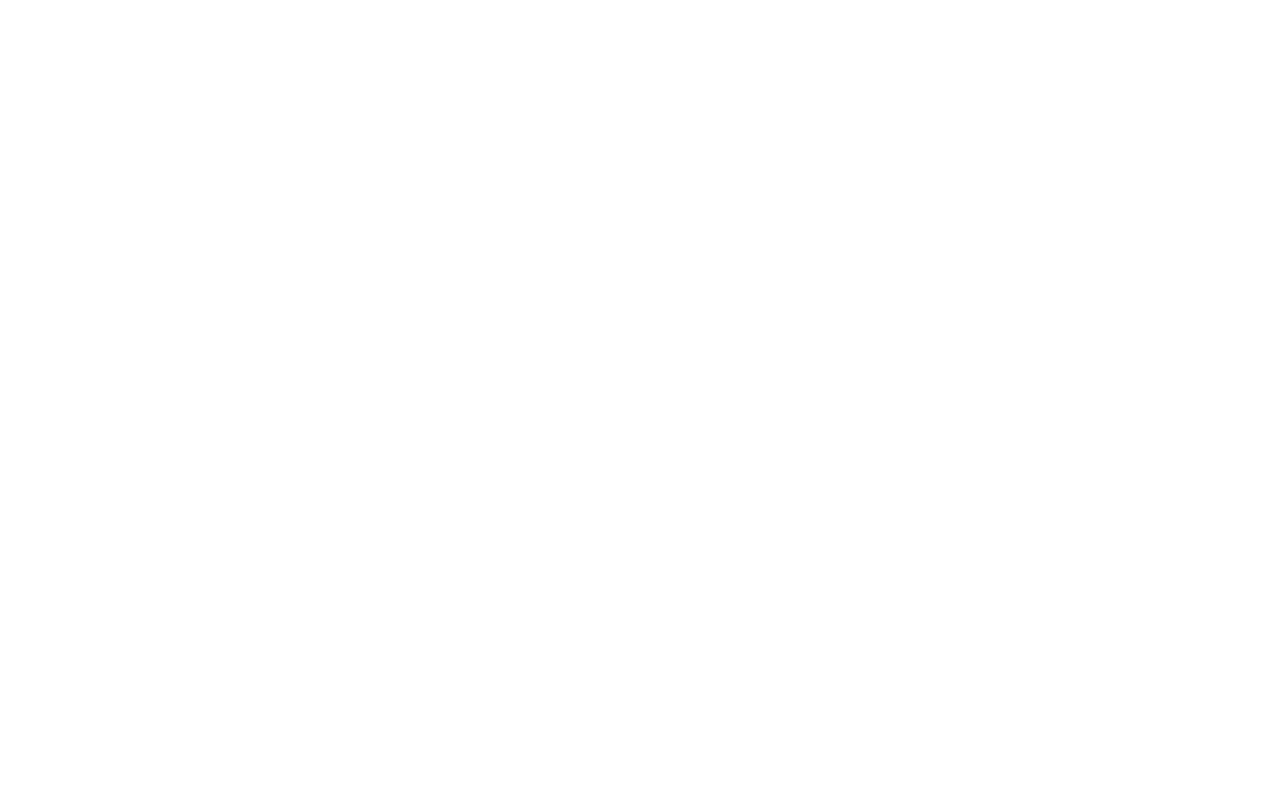
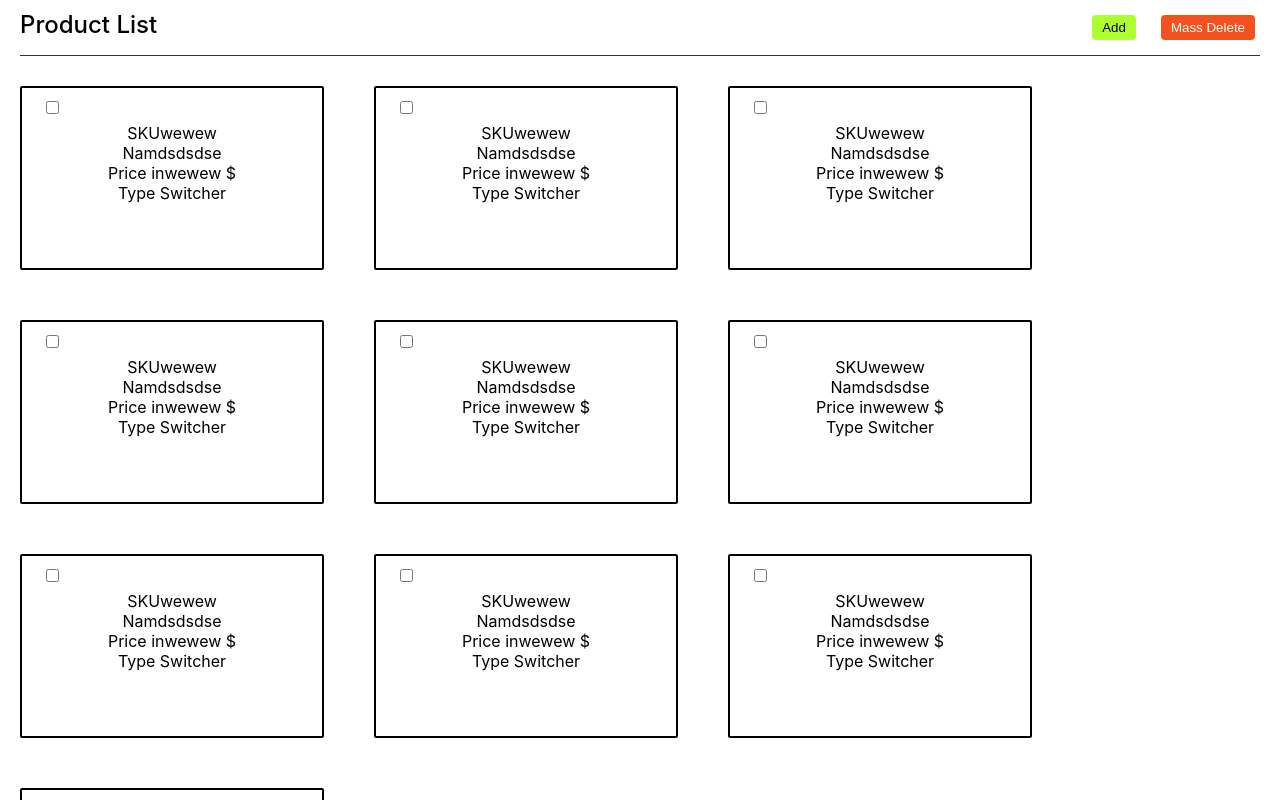
Before and after one commit to Sagar-Kap/php-react-app, a React (Create React App) app: page / in a window 1280 px wide. Shown: the top 800 px of the page. Built offline with nearby package versions, Linux system fonts and the light colour scheme.

Commit message:
🚧 Added the HTML and CSS skeletal structure

```diff
--- a/src/App.jsx
+++ b/src/App.jsx
@@ -1,12 +1,19 @@
-import logo from './logo.svg';
-
+import { BrowserRouter, Routes, Route, Link } from 'react-router-dom';
+import "./App.scss"
+import Footer from './components/Footer';
+import ProductList from './components/ProductList';
+import AddProduct from './components/AddProduct';
 
 function App() {
   return (
     <div className="App">
-      <header className="App-header">
-
-      </header>
+        <BrowserRouter>
+          <Routes>
+            <Route index element={< ProductList />}/>
+            <Route path="add-product" element={< AddProduct />} />
+          </Routes>
+        </BrowserRouter>
+        <Footer/>
     </div>
   );
 }
--- /dev/null
+++ b/src/App.scss
@@ -0,0 +1,15 @@
+a {
+    text-decoration: none;
+}
+
+.App {
+    margin: 0px 10px 0px 10px;
+    display: flex;
+  min-height: 100vh;
+  flex-direction: column;
+  justify-content: flex-start;
+}
+
+body {
+    margin: 10px;
+}
--- /dev/null
+++ b/src/Styles/AddProduct.scss
@@ -0,0 +1,12 @@
+label {
+    font-weight: 500;
+}
+
+table {
+    border-spacing: 10px;
+
+}
+
+th {
+    text-align: start;
+}
--- /dev/null
+++ b/src/Styles/Footer.scss
@@ -0,0 +1,9 @@
+.footer {
+    display: flex;
+    justify-content: center;
+    margin-top: auto;
+    bottom: 0;
+    width: 100%;
+    height: 60px;
+    padding-top: 40px;
+}
--- a/src/Styles/NavBar.scss
+++ b/src/Styles/NavBar.scss
@@ -0,0 +1,66 @@
+.nav {
+    display: flex;
+    justify-content: space-between;
+    margin-bottom: 30px;
+    padding-bottom: 10px;
+    border-bottom: 1px solid #333333;
+}
+
+.buttons {
+    display: flex;
+    gap: 15px;
+
+}
+
+.nav-anchor {
+    font-weight:500;
+    font-size:x-large;
+}
+
+button {
+    border-radius: 4px;
+    background-color: #f4511e;
+    border: none;
+    color: #FFFFFF;
+    text-align: center;
+    padding: 5px 10px 5px 10px;
+
+    transition: all 0.5s;
+    cursor: pointer;
+    margin: 5px;
+  }
+
+  button span {
+    cursor: pointer;
+    display: inline-block;
+    position: relative;
+    transition: 0.5s;
+  }
+
+  button span:after {
+    content: '\00bb';
+    position: absolute;
+    opacity: 0;
+    top: 0;
+    right: -20px;
+    transition: 0.5s;
+  }
+
+  button:hover span {
+    padding-right: 25px;
+  }
+
+  button:hover span:after {
+    opacity: 1;
+    right: 0;
+  }
+
+  button:active {
+    background-color: #152215;
+  }
+
+
+  .add{
+    background-color: greenyellow;
+    color: #000000;
+  }
--- /dev/null
+++ b/src/Styles/Product.scss
@@ -0,0 +1,21 @@
+.product {
+    border: 2px solid black;
+    width: 300px;
+    height: 180px;
+    border-radius: 2px;
+}
+
+ul {
+    list-style: none;
+    padding-left: 0px;
+    margin-top: 0;
+    margin-bottom: 0;
+}
+
+.list{
+    text-align: center;
+}
+
+.select {
+    margin: 10px 10px 5px 20px;
+}
--- /dev/null
+++ b/src/Styles/ProductList.scss
@@ -0,0 +1,5 @@
+.display{
+    display: flex;
+    flex-wrap: wrap;
+    gap: 50px;
+}
--- a/src/components/AddProduct.jsx
+++ b/src/components/AddProduct.jsx
@@ -0,0 +1,50 @@
+import React from 'react'
+import NavBar from './NavBar'
+import "../Styles/AddProduct.scss"
+
+function AddProduct() {
+  return (
+    <div className='add-product'>
+        <NavBar title="Product Add" green="Save" red="Cancel"/>
+        <form id='product_form'>
+          <table>
+            <tbody>
+              <tr>
+                <th>
+                  <label>SKU</label>
+                </th>
+                <td><input type="text" id='#sku' /></td>
+              </tr>
+              <tr>
+                <th>
+                  <label>Name</label>
+                </th>
+                <td><input type="text" id='name'/></td>
+              </tr>
+              <tr>
+                <th>
+                  <label>Price ($)</label>
+                </th>
+                <td><input type="text" id='price' /></td>
+              </tr>
+              <tr>
+                <th>
+                  <label>Type Switcher</label>
+                </th>
+                <td>
+                  <select name="Type Switcher" id="product-type">
+                    <option>Type Switcher</option>
+                    <option id='DVD' value="dvd">DVD</option>
+                    <option id='Book' value="book">Book</option>
+                    <option id='Furniture' value="furniture">Furniture</option>
+                  </select>
+                </td>
+              </tr>
+            </tbody>
+          </table>
+        </form>
+    </div>
+  )
+}
+
+export default AddProduct
--- /dev/null
+++ b/src/components/Footer.jsx
@@ -0,0 +1,9 @@
+import React from 'react'
+import "../Styles/Footer.scss"
+function Footer() {
+  return (
+    <div className='footer'>Scandiweb Test assignment</div>
+  )
+}
+
+export default Footer
--- a/src/components/NavBar.jsx
+++ b/src/components/NavBar.jsx
@@ -0,0 +1,16 @@
+import React from 'react'
+import "../Styles/NavBar.scss"
+
+function NavBar({title, green, red}) {
+  return (
+    <nav className='nav'>
+        <a className='nav-anchor'>{title}</a>
+        <div className="buttons">
+            <button className='add'><span>{green}</span></button>
+            <button className='delete' id='delete-product-btn'><span>{red}</span></button>
+        </div>
+    </nav>
+  )
+}
+
+export default NavBar
--- /dev/null
+++ b/src/components/Product.jsx
@@ -0,0 +1,23 @@
+import React from 'react'
+import "../Styles/Product.scss"
+
+function Product() {
+  return (
+
+    <div className='product'>
+        <div className="select">
+            <input type="checkbox" />
+        </div>
+        <div className="list">
+            <ul>
+                <li>SKUwewew</li>
+                <li>Namdsdsdse</li>
+                <li>Price inwewew $</li>
+                <li>Type Switcher</li>
+            </ul>
+        </div>
+    </div>
+  )
+}
+
+export default Product
--- a/src/components/ProductList.jsx
+++ b/src/components/ProductList.jsx
@@ -1,8 +1,25 @@
 import React from 'react'
+import Product from './Product'
+import "../Styles/ProductList.scss"
+import NavBar from './NavBar'
 
 function ProductList() {
   return (
-    <div>ProductList</div>
+    <div>
+      <NavBar title="Product List" green="Add" red="Mass Delete" />
+      <div className='display'>
+      <Product/>
+      <Product/>
+      <Product/>
+      <Product/>
+      <Product/>
+      <Product/>
+      <Product/>
+      <Product/>
+      <Product/>
+      <Product/>
+      </div>
+    </div>
   )
 }
 
```
Also changed, not shown: src/logo.svg (deleted).
